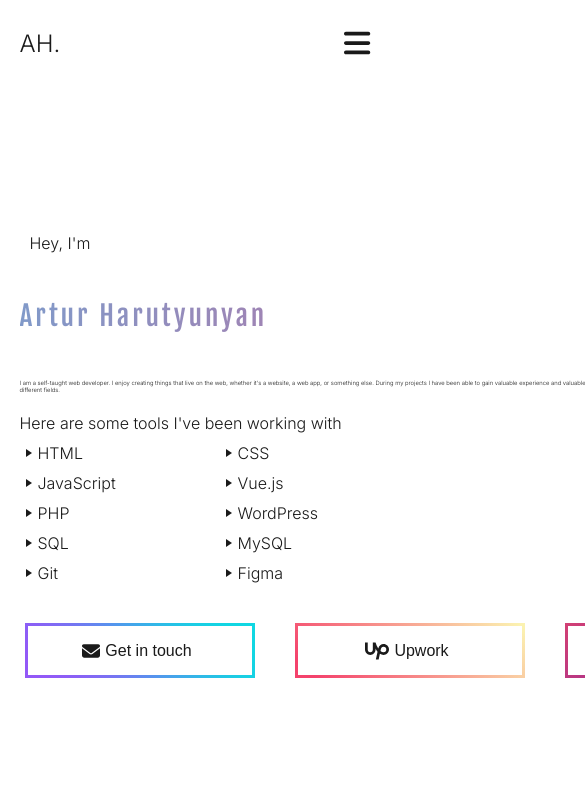
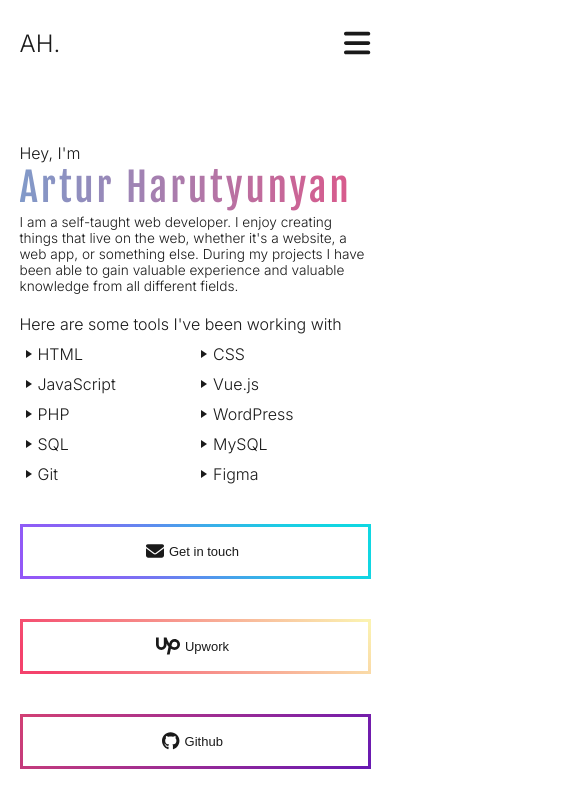
Before and after one commit to ArturHarutyunyan1/arturharutyunyan1.github.io, a Vue app: page /#/ in a window 390 px wide. Shown: the top 808 px of the page, 585 px wide, since content can reach past the window. Built offline with nearby package versions, Linux system fonts and the light colour scheme.

Commit message:
about section

```diff
--- a/src/components/AboutComponent.vue
+++ b/src/components/AboutComponent.vue
@@ -17,7 +17,7 @@
           </li>
         </ul>
       </div>
-      <div class="row" style="margin: 0 -15px">
+      <div class="row buttons">
         <div class="row-item">
           <a href="mailto:arturhar@outlook.com">
             <button class="inline center gradient" id="mail">
@@ -159,4 +159,50 @@ button.center {
   border-width: 0 4px 6px 4px;
   border-color: transparent transparent var(--text) transparent;
 }
+@media (max-width: 820px) {
+  .name {
+    font-size: 70px;
+  }
+  .about-me {
+    width: 100%;
+    font-size: 20px;
+  }
+  .working-tools {
+    width: 90%;
+  }
+  .buttons {
+    flex-direction: column;
+  }
+  .center {
+    justify-content: center;
+    align-items: center;
+    float: unset;
+  }
+  .inline p {
+    font-size: 13px;
+  }
+}
+
+@media (max-width: 625px) {
+  .im {
+    margin: 0;
+  }
+  .name {
+    font-size: 10vw;
+    line-height: 1.3;
+  }
+  .about-me {
+    font-size: 3.5vw;
+  }
+  .working-tools {
+    width: 100%;
+  }
+  button {
+    width: 100%;
+    margin: 20px auto;
+  }
+  .buttons {
+    margin: 0;
+  }
+}
 </style>
```
